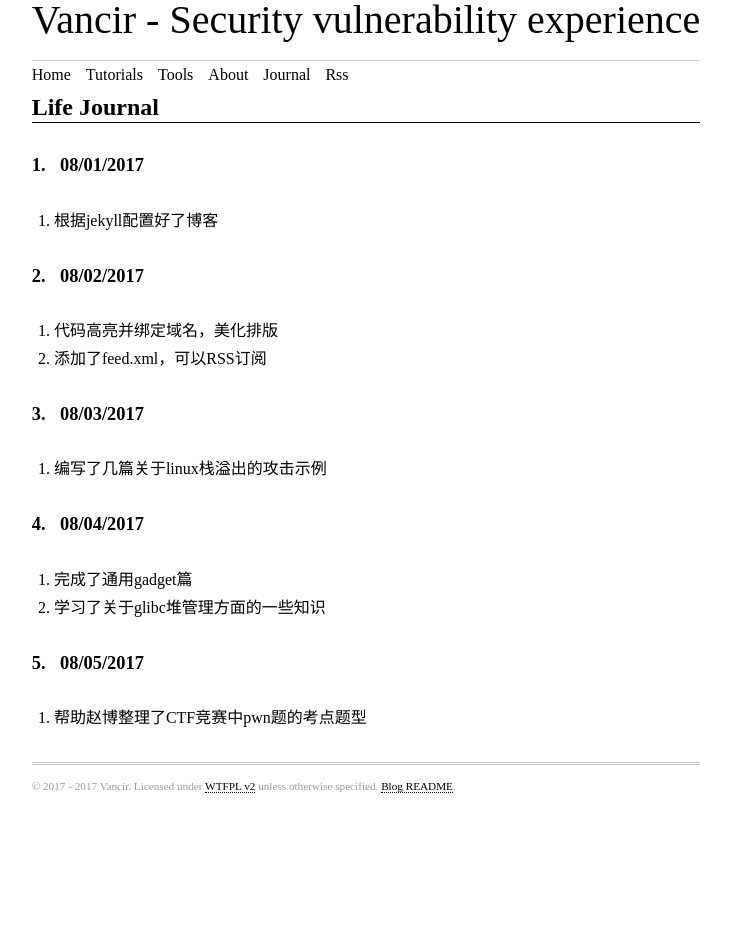
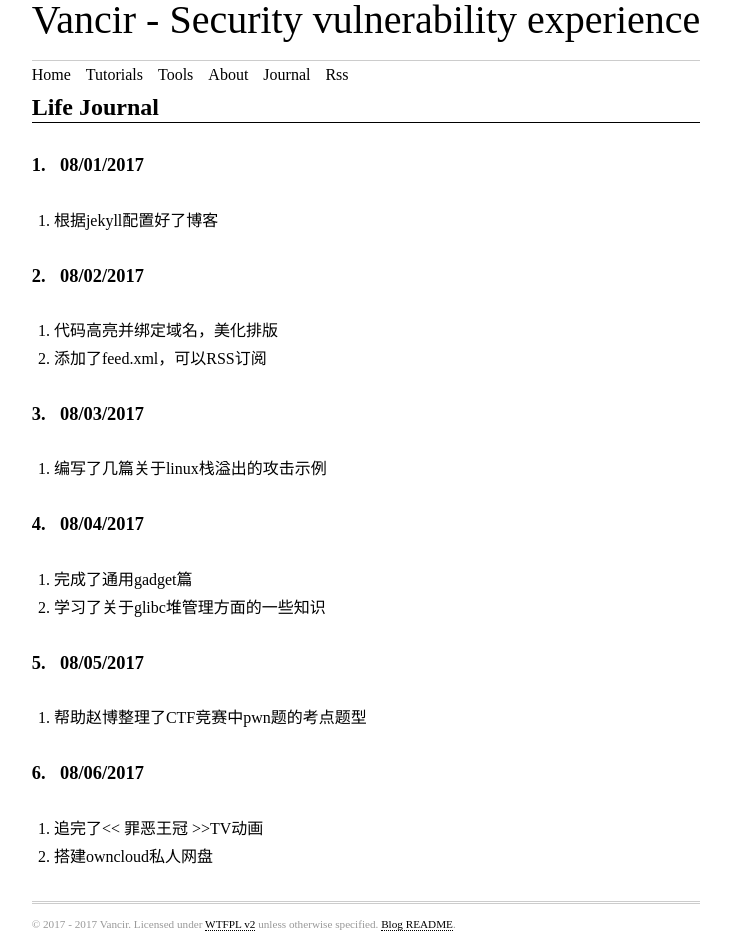
Before and after one commit to Trietptm-on-Coding-Algorithms/vancir.github.io, a Jekyll site: the page built from journal.html, in a window 1280 px wide. Shown: the whole page, without its empty margins (274-1005 px from the left). Built offline with Jekyll 4.4.1, drawn with Linux system fonts in a browser that asks for light colours; some web fonts are replaced; before the commit the page ends 900 px from its top, so only the background shows below that.

Commit message:
update journal

```diff
--- a/journal.html
+++ b/journal.html
@@ -33,4 +33,10 @@ layout: default
       <li>帮助赵博整理了CTF竞赛中pwn题的考点题型</li>
     </ol>
 
+    <h1 id="section-5"><span class="header-section-number">6</span> 08/06/2017</h1>
+    <ol type="1">
+        <li>追完了<< 罪恶王冠 >>TV动画</li>
+        <li>搭建owncloud私人网盘</li>
+    </ol>
+
 </article>
```
